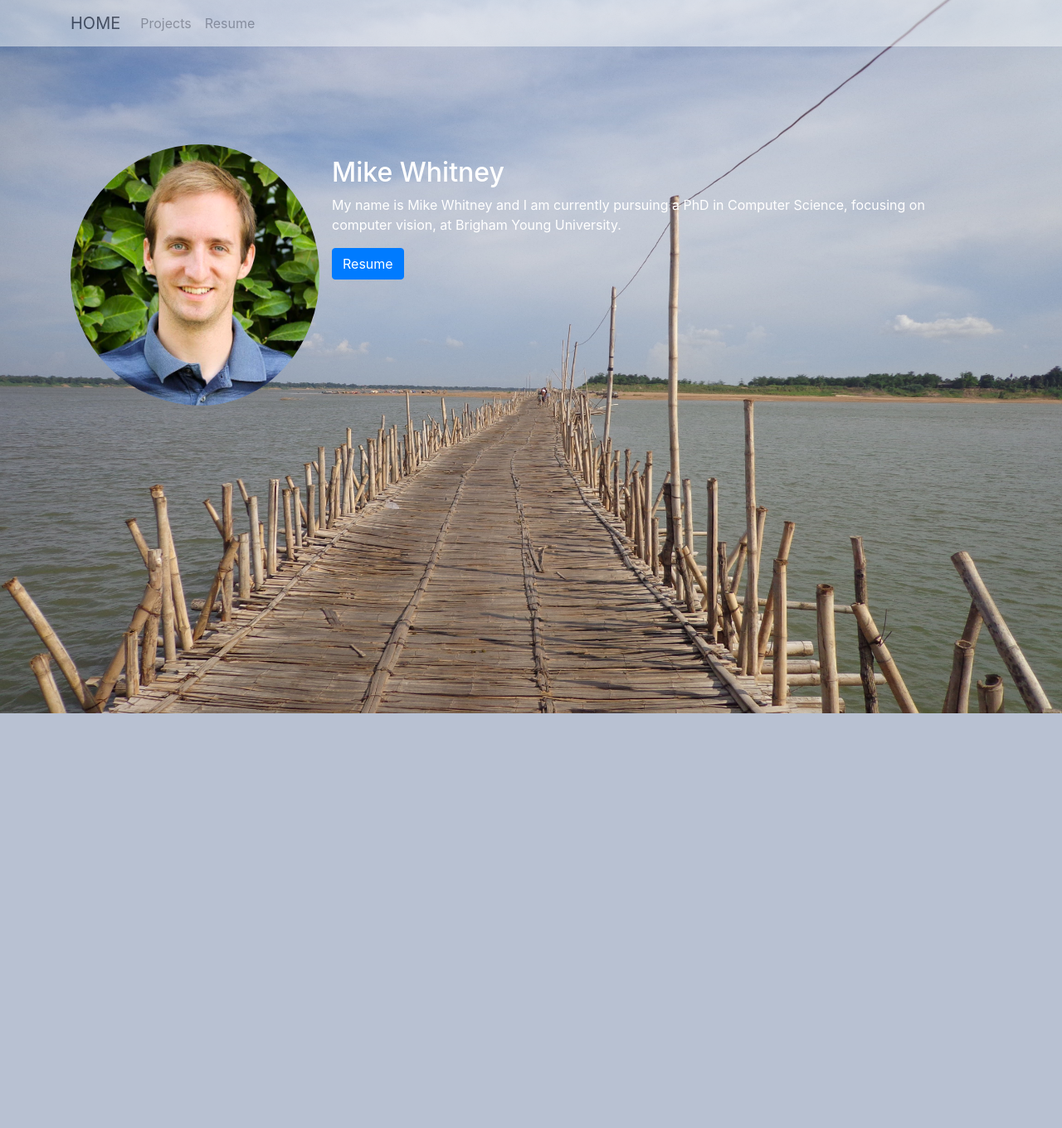
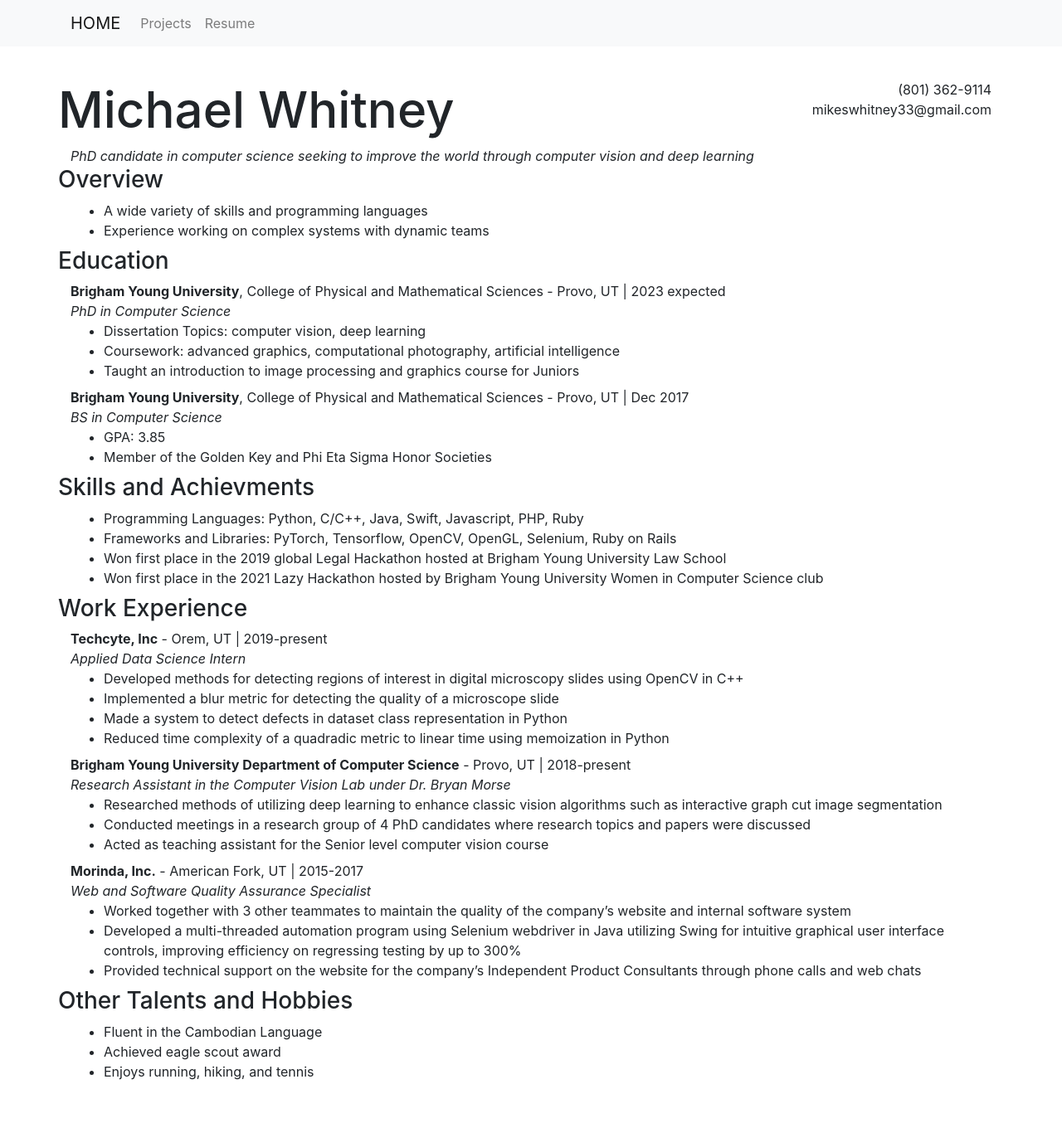
Before and after one commit to mikeswhitney33/mikeswhitney33.github.io, a PHP site: page /resume/index.html in a window 1280 px wide. Shown: the whole page at 83% size. Before the commit the page ends 860 px from the top, so only its background shows below. Run offline with PHP 8.4, Linux system fonts and the light colour scheme.

Commit message:
added resume as a webpage

```diff
--- a/css/style.css
+++ b/css/style.css
@@ -5,13 +5,15 @@
 
 body {
 	height: 100%;
-
-	margin-top:60px;
-
 	background-position: center;
 	background-repeat: no-repeat;
 	background-size: cover;
 	background-attachment: fixed;
+}
+
+.content-wrapper {
+    padding-top: 6em;
+    padding-bottom: 3em;
 }
 
 
@@ -49,7 +51,6 @@
 	height: 315px;
 	width: 50%;
 	float: left;
-	/*padding-right: 15px;*/
 	margin-right: 15px;
 	position: relative;
 }
@@ -64,10 +65,6 @@
 	background-image: url("/assets/images/demo.png");
 	background-position: center;
 	background-size: contain;
-	-webkit-background-size: contain;
-	-moz-background-size: contain;
-	-o-background-size: contain;
-	-webkit-transition: .2s;
 	transition: opacity .2s;
 }
 
@@ -82,12 +79,9 @@
 
 .title-container {
 	position: relative;
-	margin-top: 10%;
+    border-radius: 5px;
 }
 
 .title-img {
-	height: 315px;
-	width: 315px;
-	float: left;
-	padding-right: 15px;
+    width: 100%;
 }
--- a/index.html
+++ b/index.html
@@ -20,16 +20,23 @@
 	<body style="background-image: url('/assets/images/bridge.jpg');">
 
 		<div id="topbar"></div>
-		<div class="container">
+		<div class="content-wrapper container">
 
 			<div class="row">
-				<div class="col-12 title-container">
-					<img class="title-img rounded-circle" src="/assets/images/portrait.jpg" alt="project image"/>
-					<div class="project-body text-white">
-						<h2 class="project-title text-bold">Mike Whitney</h2>
-						<p class="project-description">My name is Mike Whitney and I am currently pursuing a PhD in Computer Science, focusing on computer vision, at Brigham Young University.</p>
-						<a href="/assets/documents/resume.pdf" class="btn btn-primary" target="_blank">Resume</a>
-					</div>
+				<div class="col-12 title-container bg-dark p-3 mt-5">
+                    <div class="row">
+                        <div class="col-3">
+                            <img class="title-img rounded-circle" src="/assets/images/portrait.jpg" alt="project image" />
+                        </div>
+                        <div class="col-9">
+                            <div class="project-body text-white">
+                                <h2 class="project-title text-bold">Mike Whitney</h2>
+                                <p class="project-description">My name is Mike Whitney and I am currently pursuing a PhD in Computer Science,
+                                    focusing on computer vision, at Brigham Young University.</p>
+                                <a href="/resume" class="btn btn-primary">Resume</a>
+                            </div>
+                        </div>
+                    </div>
 				</div>
 			</div>
 		</div>
--- a/projects/board-game/index.html
+++ b/projects/board-game/index.html
@@ -16,7 +16,7 @@
 	</head>
 	<body style="background-image:url('/assets/images/bridge.jpg');">
 		<div id="topbar"></div>
-		<div class="container">
+		<div class="content-wrapper container">
 			<div class="row">
 				<div class="mycol col-xs-12 col-sm-12 col-md-12 col-lg-6">
 					<div class="wrap">
--- a/projects/index.html
+++ b/projects/index.html
@@ -19,7 +19,7 @@
 	</head>
 	<body style="background-image:url('/assets/images/bridge.jpg')">
 		<div id="topbar"></div>
-		<div class="container">
+		<div class="content-wrapper container">
 
 			<div class="row">
 				<div class="col-12 project-container">
--- a/projects/mountains/index.html
+++ b/projects/mountains/index.html
@@ -20,7 +20,7 @@
 	</head>
 	<body style="background-image:url('/assets/images/bridge.jpg');">
 		<div id="topbar"></div>
-		<div class="container">
+		<div class="content-wrapper container">
 			<div class="float-left col-sm-12 col-md-6 col-lg-6">
 				<h1 class="text-white">Mountains</h1>
 				<canvas id="glCanvas" width="640" height="360"></canvas>
--- /dev/null
+++ b/resume/index.html
@@ -0,0 +1,71 @@
+<!DOCTYPE html>
+<html>
+    <head>
+        <meta charset="utf-8">
+        <meta name="viewport" content="width=device-width, initial-scale=1">
+        <!-- Latest compiled and minified CSS -->
+        <link rel="stylesheet" href="https://maxcdn.bootstrapcdn.com/bootstrap/4.5.0/css/bootstrap.min.css">
+        <link rel="stylesheet" href="/resume/style.css">
+    </head>
+    <body>
+        <div id="topbar"></div>
+        <div id="resume-wrapper" class="container">
+            <div id="resume">
+                <div class="row">
+                    <h1 class="col-6" id="name"></h1>
+                    <div class="col-6 text-right">
+                        <div id="phone"></div>
+                        <div id="email"></div>
+                    </div>
+                </div>
+                <i id="statement"></i>
+
+                <div class="row">
+                    <h3>Overview</h3>
+                    <div class="col-12" id="overview">
+
+
+                    </div>
+                </div>
+                <div class="row">
+                    <h3>Education</h3>
+                    <div class="col-12" id="education">
+
+                    </div>
+                </div>
+                <div class="row">
+                    <h3>Skills and Achievments</h3>
+                    <div class="col-12" id="skills">
+
+                    </div>
+                </div>
+                <div class="row">
+                    <h3>Work Experience</h3>
+                    <div class="col-12" id="work">
+
+                    </div>
+                </div>
+                <div class="row">
+                    <h3>Other Talents and Hobbies</h3>
+                    <div class="col-12" id="hobbies">
+
+                    </div>
+                </div>
+            </div>
+        </div>
+
+
+    </body>
+    <!-- jQuery library -->
+    <script src="https://ajax.googleapis.com/ajax/libs/jquery/3.5.1/jquery.min.js"></script>
+
+    <!-- Popper JS -->
+    <script src="https://cdnjs.cloudflare.com/ajax/libs/popper.js/1.16.0/umd/popper.min.js"></script>
+
+    <!-- Latest compiled JavaScript -->
+    <script src="https://maxcdn.bootstrapcdn.com/bootstrap/4.5.0/js/bootstrap.min.js"></script>
+
+    <script src="/resume/resume.js"></script>
+    <script src="/resume/script.js"></script>
+    <script src="/js/script.js"></script>
+</html>
--- /dev/null
+++ b/resume/resume.js
@@ -0,0 +1,84 @@
+resume = {
+    name: "Michael Whitney",
+    email: "mikeswhitney33@gmail.com",
+    phone: "8013629114",
+    statement: "PhD candidate in computer science seeking to improve the world through computer vision and deep learning",
+    overview: [
+        "A wide variety of skills and programming languages",
+        "Experience working on complex systems with dynamic teams"
+    ],
+    education: [
+        {
+            end: "2023 expected",
+            expected: true,
+            school: "Brigham Young University",
+            college: "College of Physical and Mathematical Sciences",
+            location: "Provo, UT",
+            degree: "PhD in Computer Science",
+            points: [
+                "Dissertation Topics: computer vision, deep learning",
+                "Coursework: advanced graphics, computational photography, artificial intelligence",
+                "Taught an introduction to image processing and graphics course for Juniors"
+            ]
+        },
+        {
+            end: "Dec 2017",
+            expected: false,
+            school: "Brigham Young University",
+            college: "College of Physical and Mathematical Sciences",
+            location: "Provo, UT",
+            degree: "BS in Computer Science",
+            points: [
+                "GPA: 3.85",
+                "Member of the Golden Key and Phi Eta Sigma Honor Societies"
+            ]
+        }
+    ],
+    skills: [
+        "Programming Languages: Python, C/C++, Java, Swift, Javascript, PHP, Ruby",
+        "Frameworks and Libraries: PyTorch, Tensorflow, OpenCV, OpenGL, Selenium, Ruby on Rails",
+        "Won first place in the 2019 global Legal Hackathon hosted at Brigham Young University Law School",
+        "Won first place in the 2021 Lazy Hackathon hosted by Brigham Young University Women in Computer Science club"
+    ],
+    work: [
+        {
+            dates: "2019-present",
+            company: "Techcyte, Inc",
+            location: "Orem, UT",
+            position: "Applied Data Science Intern",
+            achievements: [
+                "Developed methods for detecting regions of interest in digital microscopy slides using OpenCV in C++",
+                "Implemented a blur metric for detecting the quality of a microscope slide",
+                "Made a system to detect defects in dataset class representation in Python",
+                "Reduced time complexity of a quadradic metric to linear time using memoization in Python"
+            ]
+        },
+        {
+            dates: "2018-present",
+            company: "Brigham Young University Department of Computer Science",
+            location: "Provo, UT",
+            position: "Research Assistant in the Computer Vision Lab under Dr. Bryan Morse",
+            achievements: [
+                "Researched methods of utilizing deep learning to enhance classic vision algorithms such as interactive graph cut image segmentation",
+                "Conducted meetings in a research group of 4 PhD candidates where research topics and papers were discussed",
+                "Acted as teaching assistant for the Senior level computer vision course"
+            ]
+        },
+        {
+            dates: "2015-2017",
+            company: "Morinda, Inc.",
+            location: "American Fork, UT",
+            position: "Web and Software Quality Assurance Specialist",
+            achievements: [
+                "Worked together with 3 other teammates to maintain the quality of the company’s website and internal software system",
+                "Developed a multi-threaded automation program using Selenium webdriver in Java utilizing Swing for intuitive graphical user interface controls, improving efficiency on regressing testing by up to 300%",
+                "Provided technical support on the website for the company’s Independent Product Consultants through phone calls and web chats"
+            ]
+        }
+    ],
+    hobbies: [
+        "Fluent in the Cambodian Language",
+        "Achieved eagle scout award",
+        "Enjoys running, hiking, and tennis"
+    ]
+}
--- /dev/null
+++ b/resume/script.js
@@ -0,0 +1,68 @@
+function format_phone(phone){
+    return `(${phone.substring(0, 3)}) ${phone.substring(3, 6)}-${phone.substring(6)}`;
+}
+
+function format_list(list) {
+    const content = list.map(function(item) {return `<li>${item}</li>`;}).join("");
+    return `<ul>${content}</ul>`;
+}
+
+function format_degree(degree) {
+    const expected = degree.expected ? "expected" : "";
+    const end = `<div class="row">
+    <div class="col-12">${degree.end}</div>
+    <div class="col-12"><i>${expected}</i></div>
+</div>`;
+    const info = `<div class="row">
+    <div class="col-12"><strong>${degree.school}</strong>, ${degree.college} - ${degree.location} | ${degree.end}</div>
+    <div class="col-12"><i>${degree.degree}</i></div>
+    <div class="col-12">${format_list(degree.points)}</div>
+</div>`
+
+    return `<div class="row">
+    <div class="col-12">${info}</div>
+</div>`;
+}
+
+
+function format_education(education) {
+    return education.map(format_degree).join("");
+}
+
+
+function format_job(job) {
+    return `<div class="row">
+    <div class="col-12">
+        <div class="row">
+            <div class="col-12">
+                <strong>${job.company}</strong> - ${job.location} | ${job.dates}
+            </div>
+            <div class="col-12">
+                <i>${job.position}</i>
+            </div>
+            <div class="col-12">
+                ${format_list(job.achievements)}
+            </div>
+        </div>
+    </div>
+</div>`
+}
+
+function format_work(work) {
+    return work.map(format_job).join("");
+}
+
+
+function main() {
+    $("#name").html(resume.name);
+    $("#email").html(resume.email);
+    $("#phone").html(format_phone(resume.phone));
+    $("#statement").html(resume.statement);
+    $("#overview").append(format_list(resume.overview));
+    $("#education").append(format_education(resume.education));
+    $("#skills").append(format_list(resume.skills));
+    $("#work").append(format_work(resume.work));
+    $("#hobbies").append(format_list(resume.hobbies));
+}
+
+$(document).ready(main);
--- /dev/null
+++ b/resume/style.css
@@ -0,0 +1,20 @@
+#resume-wrapper {
+    margin-top: 6em;
+    margin-bottom: 3em;
+}
+
+#name {
+    padding-left: 0;
+    font-size: 60px;
+}
+
+ul {
+    margin-bottom: 8px;
+}
+
+@media print {
+    #resume-wrapper {
+        margin-top: 0em;
+        margin-bottom: 0em;
+    }
+}
--- a/shared/navbar.html
+++ b/shared/navbar.html
@@ -13,7 +13,7 @@
 					<a class="nav-link" href="/projects">Projects</a>
 				</li>
 				<li class="nav-item">
-					<a class="nav-link" href="/assets/documents/resume.pdf" target="_blank">Resume</a>
+					<a class="nav-link" href="/resume">Resume</a>
 				</li>
 			</ul>
 		</div>
```
